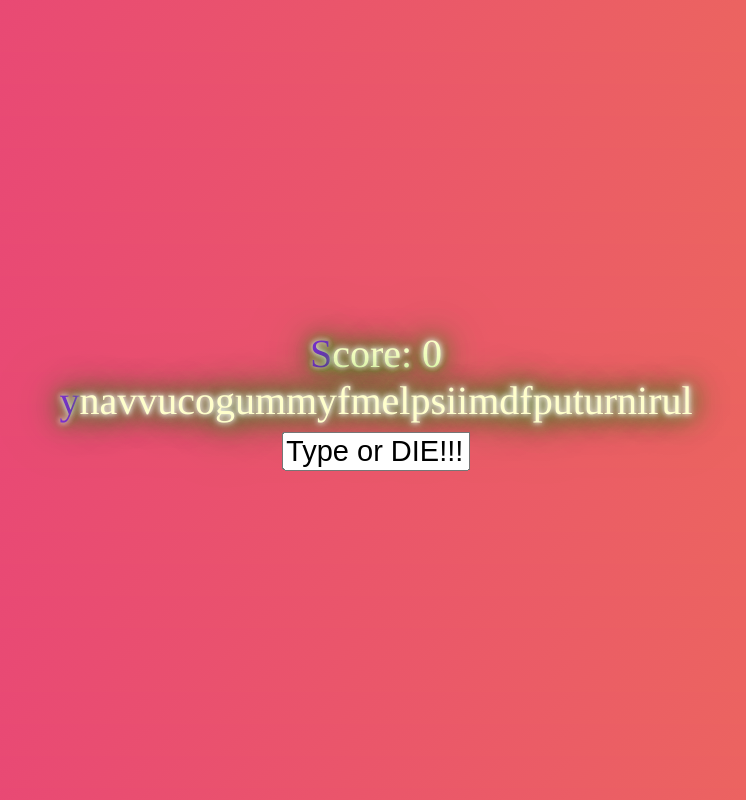
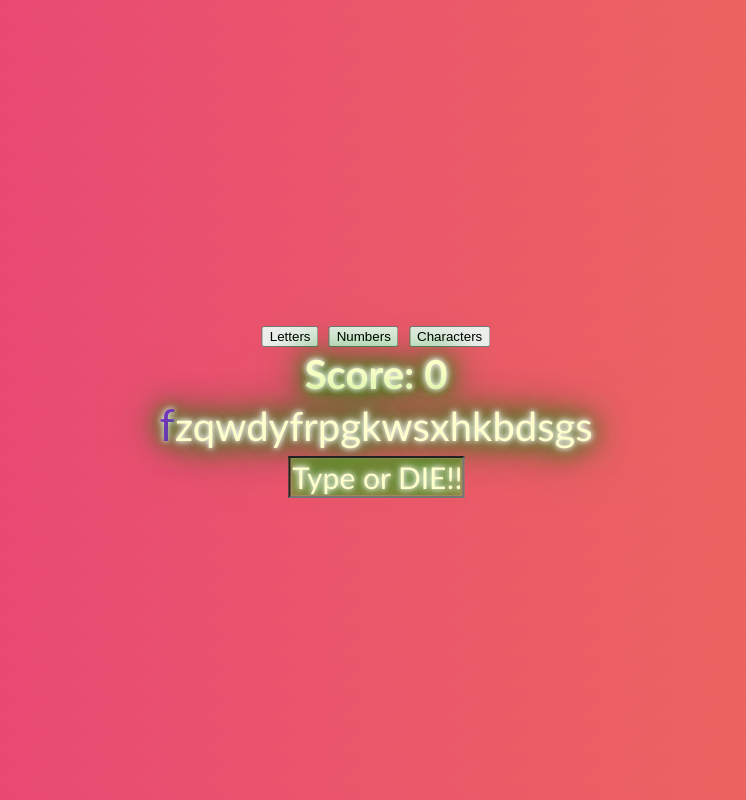
Before and after one commit to nikvitsm/touch-typing-practice-web-app, a plain HTML site: page index.html in a window 1280 px wide. Shown: the whole page, without its empty margins (264-1010 px from the left). Drawn offline with Linux system fonts and the light colour scheme.

Commit message:
Functioning buttons added, more animations

```diff
--- a/index.html
+++ b/index.html
@@ -16,12 +16,18 @@
 
     <div class="centered">
 
-        <p id="successes"></p>
+        <button type="button" onclick="enableLetters()">Letters</button>
+        <button type="button" onclick="enableNumbers()">Numbers</button>
+        <button type="button" onclick="enableCharacters()">Characters</button>
 
-        <p id="text"></p>
+        <div class="neon">
+            <h4 id="score"></h4>
 
-        <input type="text" value="Type or DIE!!!" onfocus=this.value='' onkeyup="trackChange(this.value)"
-            onkeydown="trackChange(this.value)" id="userInput" name="userInput"><br>
+            <p id="text"></p>
+        </div>
+
+        <input class="neon" type="text" value="Type or DIE!!!" onfocus=this.value='' onkeyup="trackChange(this.value, this)"
+            onkeydown="trackChange(this.value, this)" id="userInput" name="userInput">
 
     </div>
 
--- a/script.js
+++ b/script.js
@@ -1,59 +1,135 @@
 var alphabet = "abcdefghijklmnopqrstuvwxyz";
+var enabledLetters = true;
+var enabledNumbers = false;
+var enabledCharacters = false;
+
 var output = "";
 var successes = 0;
+var outputHTML = "";
 
-// var randomInt = Math.floor(Math.random() * (alphabet.length - 3));
-// output = output + alphabet[randomInt];
+var scoreHTML = document.getElementById("score");
 
-for (var i = 0; i <= 33; i++) {
-  /*
-  if (output[i - 1] == " ") {
-    randomInt = Math.floor(Math.random() * (alphabet.length - 3));
-  } else {
-    randomInt = Math.floor(Math.random() * alphabet.length);
-  }
-  */
+generateText();
+
+function generateText() {
+  output = "";
+  successes = 0;
+  outputHTML = "";
+  document.getElementById("text").innerHTML = "";
+
+  if (alphabet == "") { return; }
 
   randomInt = Math.floor(Math.random() * alphabet.length);
 
   output = output + alphabet[randomInt];
+  outputHTML = "<span id=\"firstChar\">" + output[0] + "</span>" + output.slice(1);
+
+  for (var i = 0; i <= 19; i++) {
+    randomInt = Math.floor(Math.random() * alphabet.length);
+
+    output = output + alphabet[randomInt];
+    outputHTML = outputHTML + alphabet[randomInt];
+  }
+
+  document.getElementById("text").innerHTML = outputHTML;
+  document.getElementById("score").innerHTML = "Score: " + successes;
 }
 
-document.getElementById("text").innerHTML = output;
 
-document.getElementById("successes").innerHTML = "Score: " + successes;
+function enableNumbers() {
+  if (!enabledNumbers) {
+    alphabet += "1234567890";
+    enabledNumbers = true;
+  } else {
+    alphabet = alphabet.replace("1234567890", "");
+    enabledNumbers = false;
+  }
+  document.getElementById("userInput").value = "";
+  generateText();
+}
 
-function trackChange(value, activatedPreviously) {
+function enableCharacters() {
+  if (!enabledCharacters) {
+    alphabet += "!@#$%^&*()";
+    enabledCharacters = true;
+  } else {
+    alphabet = alphabet.replace("!@#$%^&*()", "");
+    console.log(alphabet);
+    enabledCharacters = false;
+  }
+  document.getElementById("userInput").value = "";
+  generateText();
+}
 
-  /*
-  console.log(value);
-  console.log("value[value.length - 1]: " + value[value.length - 1]);
-  console.log("output[0]: " + output[0]);
-  */
+function enableLetters() {
+  if (!enabledLetters) {
+    alphabet += "abcdefghijklmnopqrstuvwxyz";
+    enabledLetters = true;
+  } else {
+    alphabet = alphabet.replace("abcdefghijklmnopqrstuvwxyz", "");
+    console.log(alphabet);
+    enabledLetters = false;
+  }
+  document.getElementById("userInput").value = "";
+  generateText();
+}
+
+function trackChange(value, thisElement) {
+
+  if (alphabet == "") { return; }
 
   if (value[value.length - 1] == output[0]) {
 
-    successes++;
-    document.getElementById("successes").innerHTML = "Score: " + successes;
+    /*
+    var fristChar = document.getElementById("firstChar");
 
-    if (output[i - 1] == " ") {
-      randomInt = Math.floor(Math.random() * (alphabet.length - 3));
-    } else {
-      randomInt = Math.floor(Math.random() * alphabet.length);
+    if (fristChar.style.webkitAnimationName !== 'dissapear') {
+      fristChar.style.webkitAnimationName = 'dissapear';
+      fristChar.style.webkitAnimationDuration = '300ms';
+
+      setTimeout(function () {
+        fristChar.style.webkitAnimationName = '';
+      }, 300);
+    }
+    */
+
+    if (thisElement.style.webkitAnimationName !== 'colorchange') {
+      thisElement.style.webkitAnimationName = 'colorchange';
+      thisElement.style.webkitAnimationDuration = '250ms';
+
+      setTimeout(function () {
+        thisElement.style.webkitAnimationName = '';
+      }, 250);
     }
 
-    // output = "<b>" + output[successes - 1] + "</b>" + output.slice(1) + alphabet[randomInt];
+    successes++;
+    scoreHTML.innerHTML = "Score: " + successes;
+
+    randomInt = Math.floor(Math.random() * alphabet.length);
+
     output = output.slice(1) + alphabet[randomInt];
+    console.log(output);
 
-    document.getElementById("text").innerHTML = output;
+    outputHTML = "<span id=\"firstChar\">" + output[0] + "</span>" + output.slice(1);
+    console.log(outputHTML);
+
+    document.getElementById("text").innerHTML = outputHTML;
   }
   /*
-         else {
-             console.log(value.length);
+  else {
+    if (e.style.webkitAnimationName !== 'colorchangered') {
+    e.style.webkitAnimationName = 'colorchangered';
+    e.style.webkitAnimationDuration = '250ms';
 
-             successes--;
-             document.getElementById("successes").innerHTML = "Score: " + successes;
-         }
-         */
+    // make sure to reset the name after 4 seconds, otherwise another call to colorchange wont have any effect
+    setTimeout(function () {
+      e.style.webkitAnimationName = '';
+    }, 250);
+    }
+
+    successes--;
+    document.getElementById("successes").innerHTML = "Score: " + successes;
+  }
+   */
 
 }
--- a/styles.css
+++ b/styles.css
@@ -7,20 +7,27 @@
   -moz-transform: translate(-50%, -50%);
   -o-transform: translate(-50%, -50%);
   -ms-transform: translate(-50%, -50%);
+
+
+  opacity:0;  /* make things invisible upon start */
+  -webkit-animation:fadeIn ease-in 1;  /* call our keyframe named fadeIn, use animattion ease-in and repeat it only 1 time */
+  -moz-animation:fadeIn ease-in 1;
+  animation:fadeIn ease-in 1;
+
+  -webkit-animation-fill-mode:forwards;  /* this makes sure that after animation is done we remain at the last keyframe value (opacity: 1)*/
+  -moz-animation-fill-mode:forwards;
+  animation-fill-mode:forwards;
+
+  -webkit-animation-duration:1s;
+  -moz-animation-duration:1s;
+  animation-duration:1s;
 }
 
-body {
-  font-size: 40px;
-  font-family: Times;
-  background: gainsboro;
-  padding: 0;
-  text-align: center;
-}
+@-webkit-keyframes fadeIn { from { opacity:0; opacity: 1\9; /* IE9 only */ } to { opacity:1; } }
+@-moz-keyframes fadeIn { from { opacity:0; opacity: 1\9; /* IE9 only */ } to { opacity:1; } }
+@keyframes fadeIn { from { opacity:0; opacity: 1\9; /* IE9 only */ } to { opacity:1; } }
 
-p {
-  margin: 0px;
-  padding: 0;
-
+.neon {
   color: #ffffcc;
   text-shadow: 0 0 5px #fff,
     0 0 10px #fff,
@@ -31,13 +38,28 @@ p {
     0 0 70px green;
 }
 
-p::first-letter {
+body {
+  font-size: 40px;
+  text-align: center;
+  font-family: Calibri;
+}
+
+p, h4 {
+  margin: 0px;
+  padding: 0;
+}
+
+#firstChar {
   color: #8A2BE2;
+  font-size: 110%;
+  animation-fill-mode: forwards;
 }
 
 input {
-  width: 6.2em;
-  font-size: 29px;
+  width: 5.6em;
+  font-size: 30px;
+  font-family: Calibri;
+  background-color:rgba(0, 255, 55, 0.3);
 }
 
 body {
@@ -89,3 +111,55 @@ body {
     background-position: 0% 50%
   }
 }
+
+@keyframes colorchange {
+  0% {
+    opacity: 1.0;
+    background-color: rgba(0, 128, 0, 0);
+    -webkit-transform: scale(1.0);
+  }
+  50% {
+    opacity: 1;
+    background-color: rgba(0, 128, 0, 1);
+    -webkit-transform: scale(1.05);
+  }
+  100% {
+    opacity: 1.0;
+    background-color: rgba(0, 128, 0, 0);
+    -webkit-transform: scale(1.0);
+  }
+ }
+
+ @keyframes colorchangered {
+  0% {
+    opacity: 1.0;
+    background-color: rgba(255, 0, 0, 0);
+    -webkit-transform: scale(1.0);
+  }
+  50% {
+    opacity: 1;
+    background-color: rgba(255, 0, 0, 1);
+    -webkit-transform: scale(1.05);
+  }
+  100% {
+    opacity: 1.0;
+    background-color: rgba(0, 128, 0, 0);
+    -webkit-transform: scale(1.0);
+  }
+ }
+
+ @keyframes dissapear{
+  0%{
+    opacity: 1;
+    transform: rotateX(90deg);
+  }
+  50%{
+    opacity: 0.5;
+    transform: rotateX(0deg);
+  }
+  100%{
+    display: none;
+    opacity: 0;
+    transform: rotateX(90deg);
+  }
+}
```
